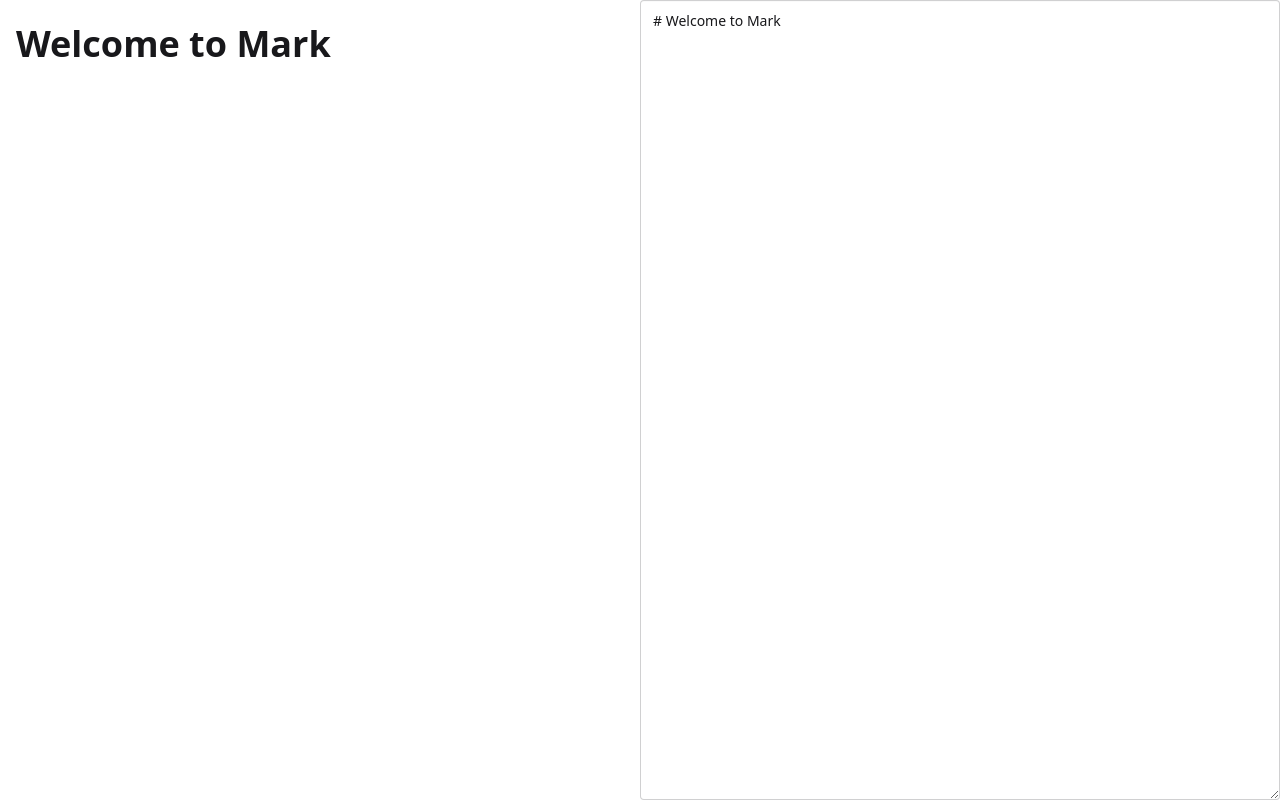
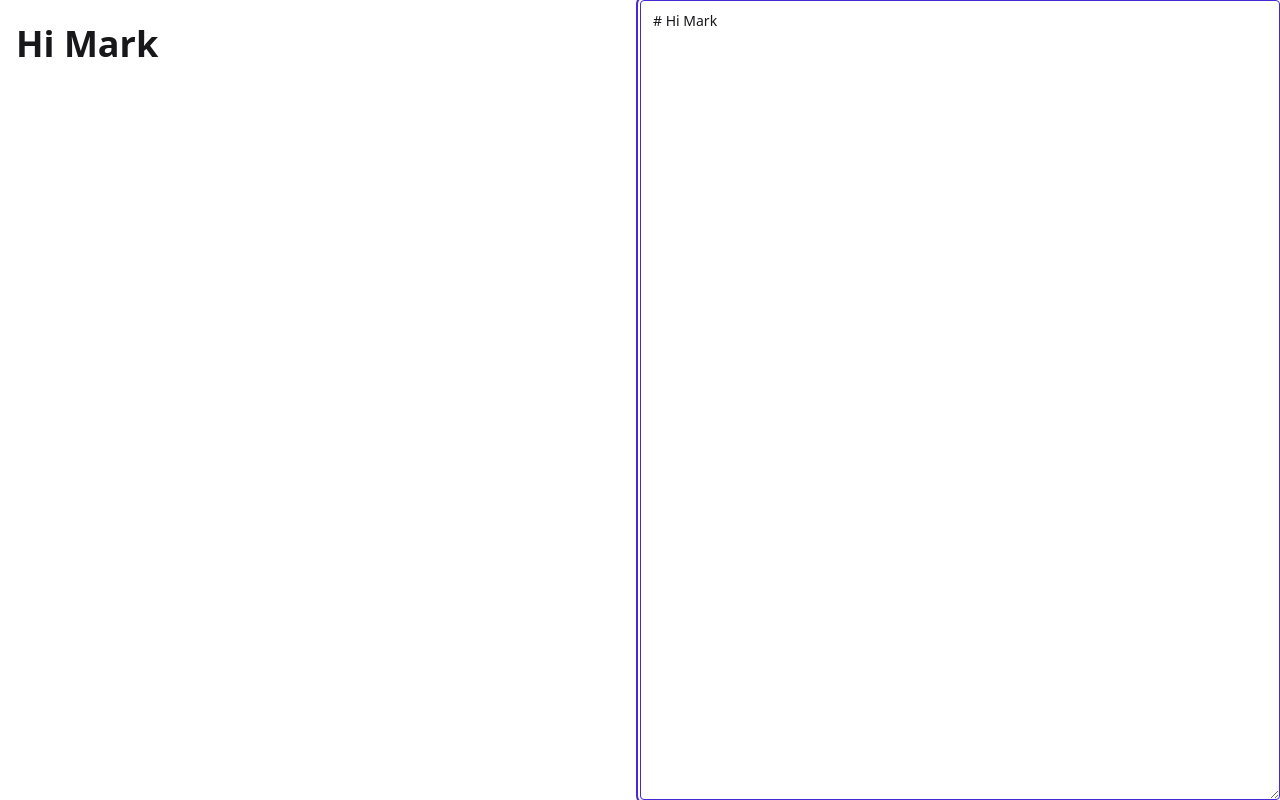
Before and after one commit to iaseth/mark, a SvelteKit app in the folder sv-app/: page / in a window 1280 px wide. Built offline with nearby package versions, Linux system fonts and the light colour scheme.

Commit message:
Now saving markdown in localstorage

```diff
--- /dev/null
+++ b/sv-app/src/lib/localstorage.ts
@@ -0,0 +1,18 @@
+import { browser } from "$app/environment";
+
+
+
+const LOCAL_STORAGE_KEY = 'com-redpapr-mark';
+
+export const DEFAULT_MARKDOWN = `# Hi Mark`;
+
+export function getLocalStorage (): string {
+	if (browser) {
+		return localStorage.getItem(LOCAL_STORAGE_KEY) || DEFAULT_MARKDOWN;
+	}
+	return DEFAULT_MARKDOWN;
+}
+
+export function setLocalStorage (html: string) {
+	if (browser) localStorage.setItem(LOCAL_STORAGE_KEY, html);
+}
--- a/sv-app/src/routes/+page.svelte
+++ b/sv-app/src/routes/+page.svelte
@@ -4,11 +4,13 @@
 </svelte:head>
 
 <script lang="ts">
+	import { getLocalStorage, setLocalStorage } from "$lib/localstorage";
 	import { marked } from "marked";
 	import sanitize from "sanitize-html";
 
-	let markdown = $state('# Welcome to Mark');
+	let markdown = $state(getLocalStorage());
 	let html = $derived.by(() => {
+		setLocalStorage(markdown);
 		const rawHtml = marked.parse(markdown);
 		const sanitizedHtml = (typeof rawHtml == 'string') ? sanitize(rawHtml) : "";
 		return sanitizedHtml;
@@ -21,6 +23,6 @@
 	</section>
 
 	<section class="">
-		<textarea class="w-full h-full textarea" bind:value={markdown}></textarea>
+		<textarea autofocus class="w-full h-full textarea textarea-primary" bind:value={markdown}></textarea>
 	</section>
 </section>
```
